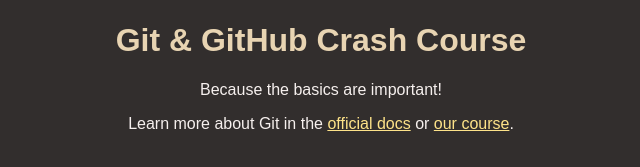
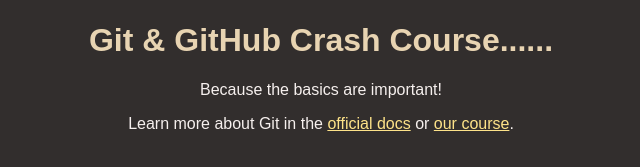
Before and after one commit to tharunkrishna94/github-basics, a plain HTML site: page index.html in a window 1280 px wide. Shown: the part 147-314 px from the top of the page, without its empty margins (319-959 px from the left). Drawn offline with Linux system fonts and the light colour scheme.

Commit message:
changed heading

```diff
--- a/index.html
+++ b/index.html
@@ -10,7 +10,7 @@
   <body>
     <header>
       <img id="logo" src="logo.png" alt="A logo that contains the word 'Git'" />
-      <h1>Git & GitHub Crash Course</h1>
+      <h1>Git & GitHub Crash Course......</h1>
     </header>
     <main>
       <p>Because the basics are important!</p>
```
